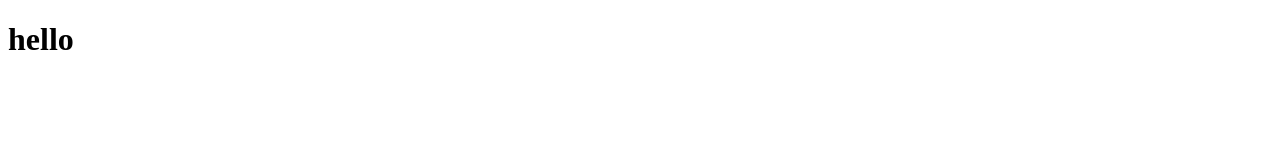
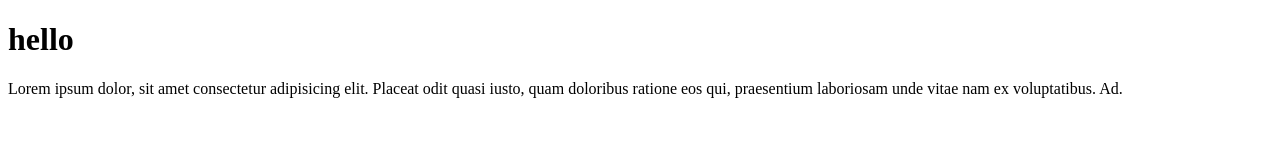
Before and after one commit to IvanPchelenok/test002, a plain HTML site: page index.html in a window 1280 px wide. Drawn offline with Linux system fonts and the light colour scheme.

```diff
--- a/index.html
+++ b/index.html
@@ -7,5 +7,6 @@
 </head>
 <body>
 	<h1>hello</h1>
+	<p>Lorem ipsum dolor, sit amet consectetur adipisicing elit. Placeat odit quasi iusto, quam doloribus ratione eos qui, praesentium laboriosam unde vitae nam ex voluptatibus. Ad.</p>
 </body>
 </html>
```
